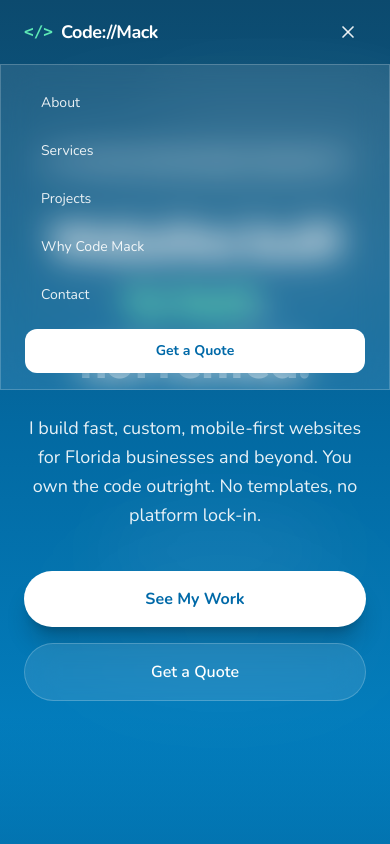
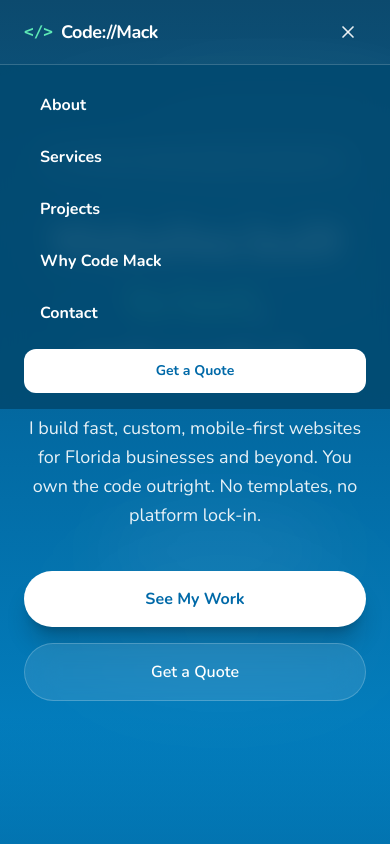
Before and after one commit to Cremacious/code-mack, a Next.js app: page / in a window 390 px wide. Both pictures are taken after a click on the button "Toggle menu". Shown: the top 844 px of the page. Built offline with nearby package versions, Linux system fonts and the light colour scheme.

Commit message:
Fixed navbar

```diff
--- a/src/components/layout/navbar.tsx
+++ b/src/components/layout/navbar.tsx
@@ -65,14 +65,14 @@ export function Navbar() {
       </div>
 
       {menuOpen && (
-        <div className="md:hidden glass border-t border-white/20">
+        <div className="md:hidden bg-sky-900/90 backdrop-blur-md border-t border-white/20">
           <nav className="max-w-6xl mx-auto px-6 py-4 flex flex-col gap-1">
             {NAV_LINKS.map(({ label, href }) => (
               <a
                 key={href}
                 href={href}
                 onClick={() => setMenuOpen(false)}
-                className="px-4 py-3 text-sm text-white/90 hover:text-white transition-colors rounded-lg hover:bg-white/10"
+                className="px-4 py-3 text-base text-white font-bold font-sans hover:text-white transition-colors rounded-lg hover:bg-white/15"
               >
                 {label}
               </a>
```
